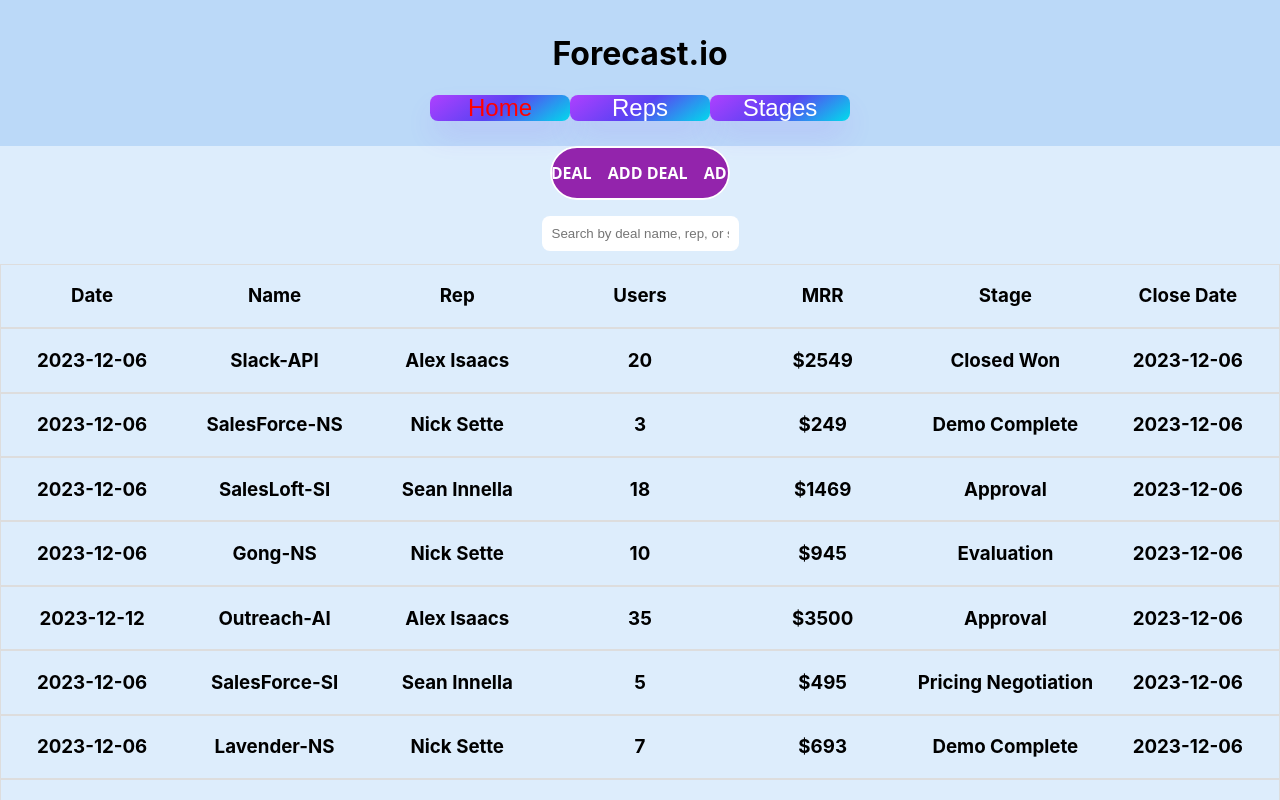
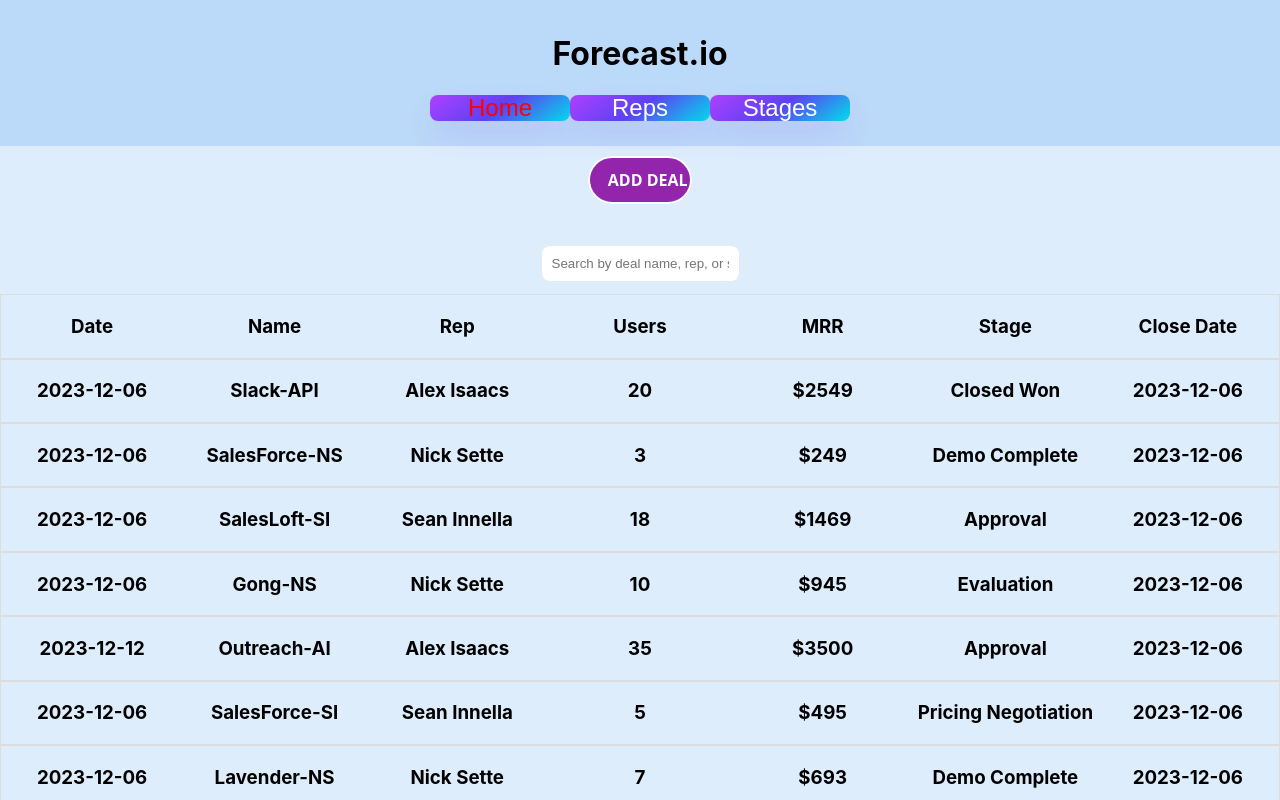
Before and after one commit to Alexisaacs18/salesForcasting, a React (Create React App) app in the folder sales-forcasting/: page / in a window 1280 px wide. Shown: the top 800 px of the page. Built offline with nearby package versions, Linux system fonts and the light colour scheme; data requests are answered from the project's data file.

Commit message:
Form buttons

```diff
--- a/sales-forcasting/package.json
+++ b/sales-forcasting/package.json
@@ -12,6 +12,7 @@
     "react-dom": "^18.2.0",
     "react-router-dom": "^6.20.1",
     "react-scripts": "5.0.1",
+    "react-select": "^5.8.0",
     "web-vitals": "^2.1.4"
   },
   "scripts": {
--- a/sales-forcasting/src/Components/NewDealForm.js
+++ b/sales-forcasting/src/Components/NewDealForm.js
@@ -2,8 +2,10 @@
 import { useState, useEffect } from 'react';
 import { Dropdown } from 'primereact/dropdown';
 import Collapsible from 'react-collapsible';
+import '../index.css';
 
-import '../index.css';
+import Select from 'react-select';
+
 
 
 function NewDealForm({ url, newDealHandler }) {
@@ -82,16 +84,11 @@
     // <Dropdown value={selectedCity} onChange={(e) => setSelectedCity(e.value)} options={cities} optionLabel="name"
     // placeholder="Select a City" className="w-full md:w-14rem" />
 
-    const [newDealButton, setnewDealButton] = useState(false)
 
-    function newDealButtonHanlder(e) {
-        setnewDealButton((prev) => !prev)
-        //reset animation
-    }
 
     return (
         <div className="NewDealForm">
-            <Collapsible trigger={<button className="btn-23" onClick={newDealButtonHanlder}>
+            <Collapsible trigger={<button className="btn-23">
                 <span class="marquee" aria-hidden>Add Deal</span></button>}>
 
                 <form onSubmit={handleSubmit} className='form'>
@@ -99,7 +96,7 @@
                     <input onChange={handleChange} value={form.name} type="text" name="name" placeholder="Name" />
 
                     <Dropdown value={form.rep} name="rep" onChange={handleChange} options={rep} optionLabel="name"
-                        placeholder="Select a Rep" className="custom-dropdown" />
+                        placeholder="Select a Rep" className="w-full md:w-14rem" />
 
                     <input onChange={handleChange} value={form.users} type="number" name="users" placeholder="Users" step="1" />
                     <input onChange={handleChange} value={form.monthly_recurring_revenue} type="number" name="monthly_recurring_revenue" placeholder="MRR" step="1" />
--- a/sales-forcasting/src/index.css
+++ b/sales-forcasting/src/index.css
@@ -220,25 +220,27 @@
   display: flex;
   flex-direction: column;
   align-items: center;
-  width: 300px;
-  /* Adjust the width as needed */
+  width: 80%;
+  max-width: 400px;
+  /* Adjust the max-width as needed */
   margin: 0 auto;
-  /* Center the form horizontally */
 }
 
 .NewDealForm input,
 .NewDealForm button,
-.NewDealForm .w-full {
+.NewDealForm {
   width: 100%;
-  /* Make all form elements full width */
   margin-bottom: 1rem;
-  /* Add margin between elements */
+  padding: 10px;
+  box-sizing: border-box;
+  z-index: 50;
 }
 
 .NewDealForm button {
   width: auto;
   /* Allow the button to take its natural width */
 }
+
 
 
 
```
Also changed, not shown: 1 other file (tests, documents, lock files or other folders).
